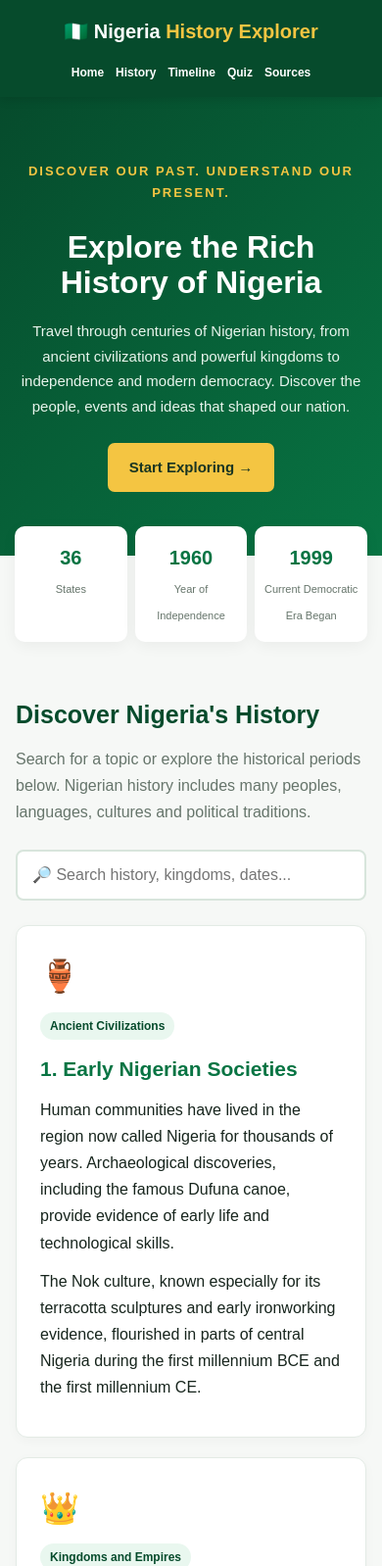
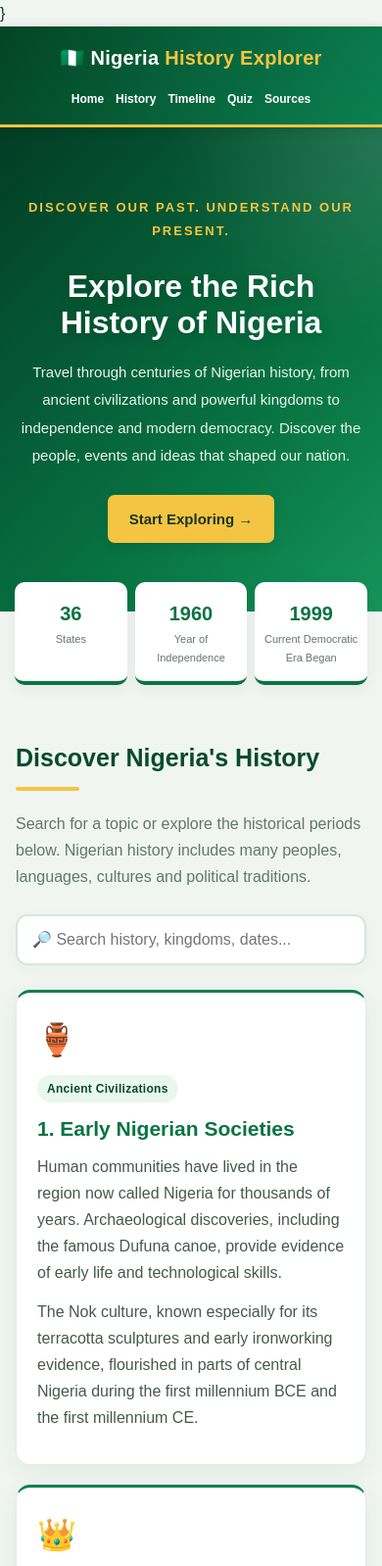
Before and after one commit to afolabivictor73-png/nigeria-history-explorer, a plain HTML site: page index.html in a window 390 px wide. Shown: the top 1598 px of the page at 98% size. Drawn offline with Linux system fonts and the light colour scheme.

Commit message:
Upgrade design of index.html with new styles
Added new styles for improved design and layout.

```diff
--- a/index.html
+++ b/index.html
@@ -1,4 +1,5 @@
-<!DOCTYPE html>
+
+}<!DOCTYPE html>
 <html lang="en">
 <head>
 <meta charset="UTF-8">
@@ -393,6 +394,141 @@ footer a {
   .container {
     padding: 28px 16px;
   }
+  /* Nigeria History Explorer: Design Upgrade */
+
+body {
+  background: #f0f5f1;
+  color: #203329;
+  font-family: Arial, Helvetica, sans-serif;
+}
+
+header {
+  background: linear-gradient(120deg, #034525, #0b8050);
+  border-bottom: 3px solid #f4c542;
+}
+
+.logo {
+  letter-spacing: 0.3px;
+}
+
+.hero {
+  background:
+    radial-gradient(circle at top right, #ffffff20, transparent 35%),
+    linear-gradient(135deg, #023d25, #087443 65%, #15945a);
+  padding-top: 95px;
+  padding-bottom: 95px;
+}
+
+.hero h1 {
+  text-shadow: 0 3px 12px #00000025;
+}
+
+.hero p {
+  line-height: 1.9;
+}
+
+.button {
+  box-shadow: 0 4px 12px #00000015;
+  transition: transform 0.2s, box-shadow 0.2s;
+}
+
+.button:hover {
+  transform: translateY(-2px);
+  box-shadow: 0 7px 18px #00000020;
+}
+
+.stat {
+  border-bottom: 4px solid #087443;
+  transition: transform 0.2s;
+}
+
+.stat:hover {
+  transform: translateY(-4px);
+}
+
+.section-title {
+  position: relative;
+  padding-bottom: 10px;
+}
+
+.section-title::after {
+  content: "";
+  display: block;
+  width: 65px;
+  height: 4px;
+  margin-top: 8px;
+  border-radius: 5px;
+  background: #f4c542;
+}
+
+.card {
+  border-radius: 15px;
+  border-top: 3px solid #0b8050;
+  box-shadow: 0 6px 22px #123c2710;
+  transition: transform 0.25s, box-shadow 0.25s;
+}
+
+.card:hover {
+  transform: translateY(-5px);
+  box-shadow: 0 12px 28px #123c2720;
+}
+
+.card h3 {
+  line-height: 1.4;
+}
+
+.card p {
+  color: #46594d;
+}
+
+.tag {
+  letter-spacing: 0.3px;
+}
+
+.search-box {
+  border-radius: 12px;
+  box-shadow: 0 4px 15px #123c2708;
+}
+
+.search-box:focus {
+  border-color: #087443;
+}
+
+.timeline {
+  border-left-color: #0b8050;
+}
+
+.timeline-item::before {
+  box-shadow: 0 0 0 4px #e0f2e6;
+}
+
+.quiz-box {
+  border-top: 4px solid #f4c542;
+  border-radius: 15px;
+  box-shadow: 0 8px 25px #123c2710;
+}
+
+.quiz-option {
+  border-radius: 9px;
+  transition: background 0.2s, border-color 0.2s;
+}
+
+footer {
+  background: linear-gradient(135deg, #073b25, #034525);
+  border-top: 4px solid #f4c542;
+  line-height: 1.9;
+}
+
+@media (max-width: 650px) {
+  .hero {
+    padding-top: 70px;
+    padding-bottom: 70px;
+  }
+
+  .card {
+    padding: 21px;
+  }
+}
 }
 </style>
 </head>
```
